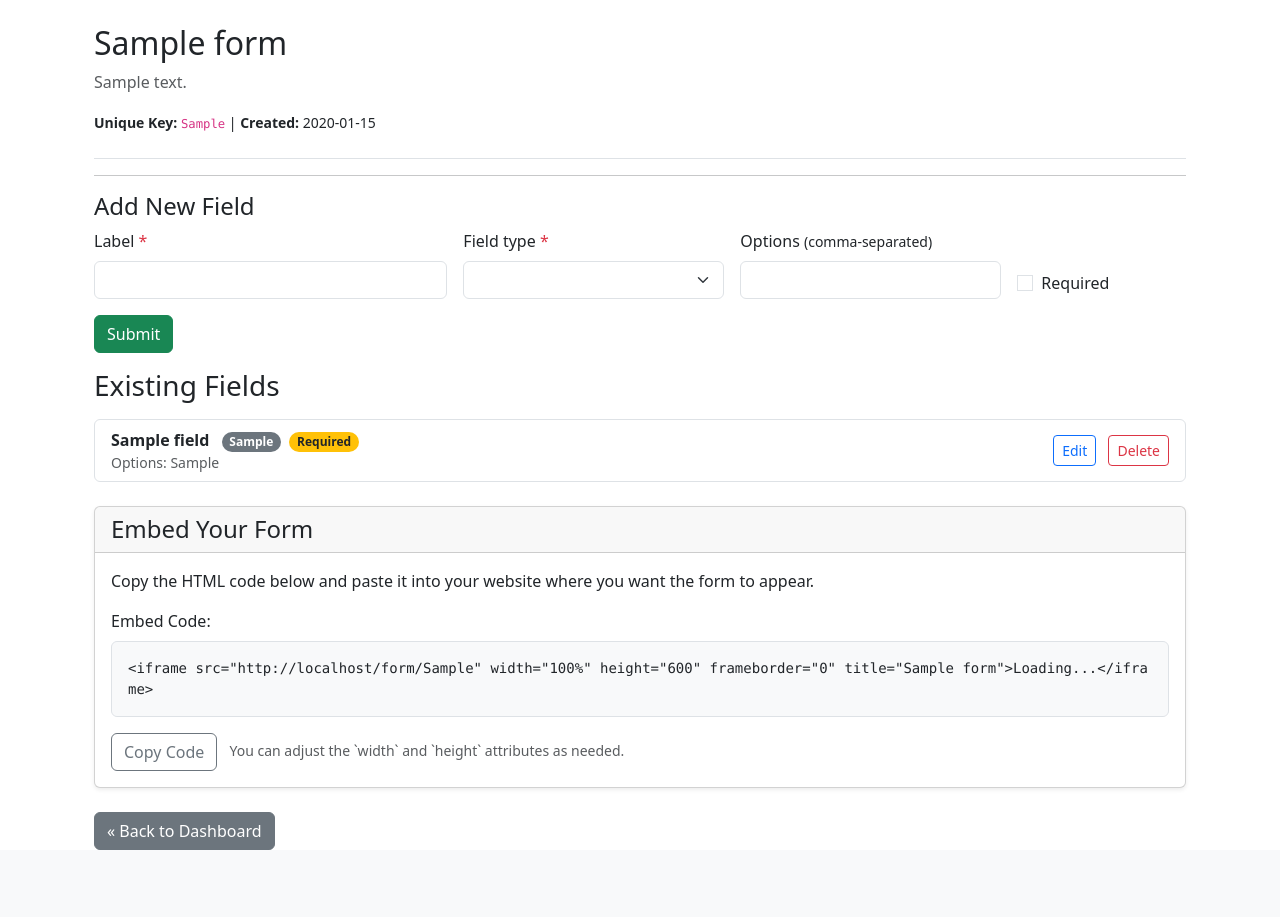
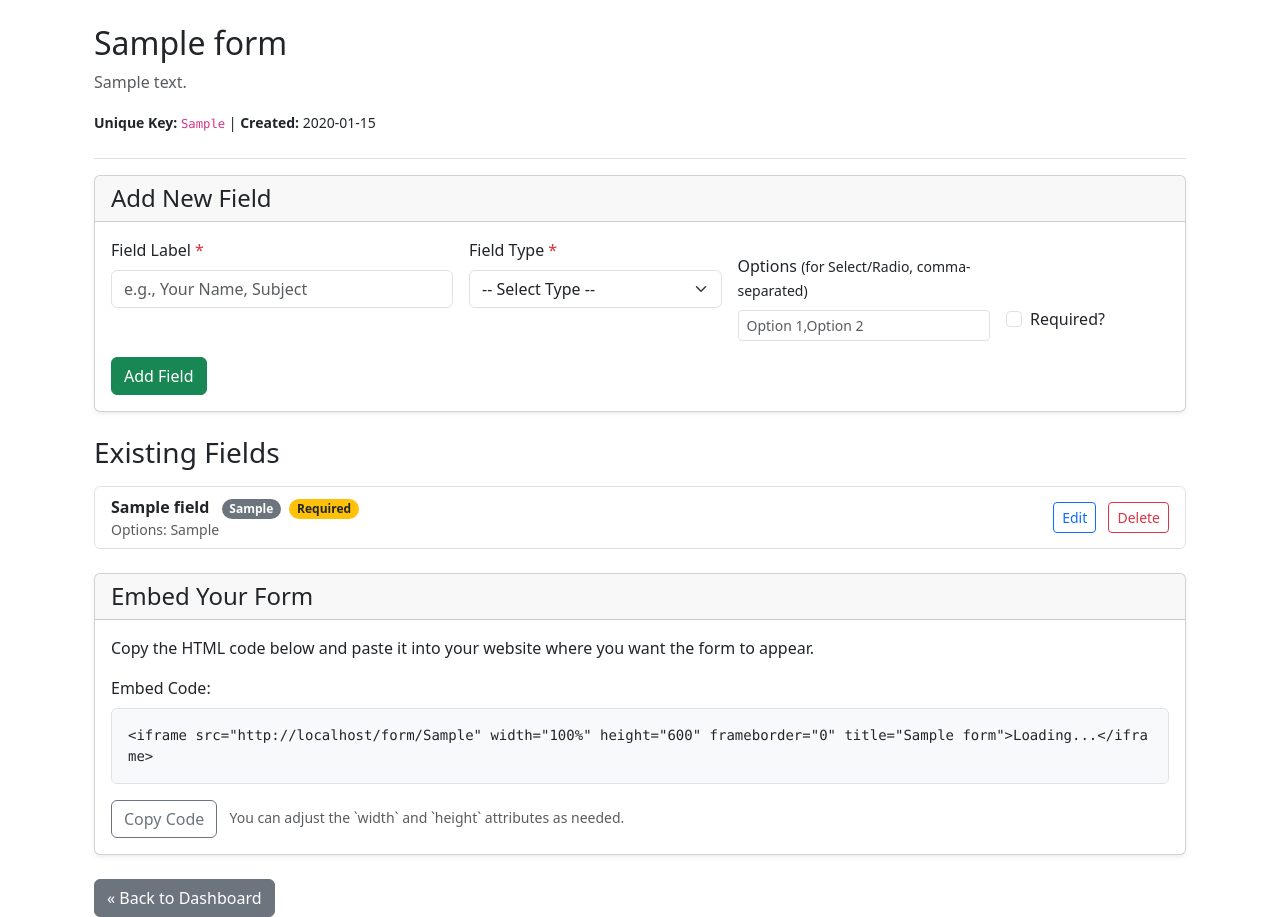
Before and after one commit to SirPelzy/form-generator-app, a Flask app: template templates/edit_form.html in a window 1280 px wide. Shown: the part 56-973 px from the top of the page. Before the commit the page ends 906 px from the top, so only its background shows below. Run offline with Flask 3, Linux system fonts and the light colour scheme; tables that the repository leaves empty hold one stand-in row (values such as "Sample post"); the template is opened without the code that fills it: values that come from a table or form of the project are taken from there, most other values are stand-ins (such as "Sample title", 1, 10 or a date in 2020); form fields are guessed from the names that the template uses; some libraries are stand-ins or nearby versions.

Commit message:
Update edit_form.html

```diff
--- a/templates/edit_form.html
+++ b/templates/edit_form.html
@@ -15,65 +15,45 @@
     {# Display Flash Messages (handled by layout.html now) #}
 
     {# --- Add New Field Form --- #}
-    <hr>
-<h4>Add New Field</h4>
-<form method="POST" action="{{ url_for('edit_form', form_id=form_data.id) }}" novalidate>
-    {{ add_field_form.hidden_tag() }} {# Includes CSRF token #}
-
-    <div class="row g-3 mb-3 align-items-end"> {# Example layout row #}
-        {# Label Field #}
+    <div class="card mb-4 shadow-sm">
+        <div class="card-header">
+            <h4 class="my-0 fw-normal">Add New Field</h4>
+        </div>
+        <div class="card-body">
+            <form method="POST" action="{{ url_for('edit_form', form_id=form.id) }}">
+                {# If using WTForms later, add hidden_tag() #}
+                <div class="row g-3">
                     <div class="col-md-4">
-            {{ add_field_form.label.label(class="form-label") }} <span class="text-danger">*</span>
-            {{ add_field_form.label(class="form-control" + (" is-invalid" if add_field_form.label.errors else "")) }}
-            {% if add_field_form.label.errors %}
-                <div class="invalid-feedback">
-                    {% for error in add_field_form.label.errors %}{{ error }}{% endfor %}
+                        <label for="field_label" class="form-label">Field Label <span class="text-danger">*</span></label>
+                        <input type="text" class="form-control" id="field_label" name="field_label" required placeholder="e.g., Your Name, Subject">
                     </div>
-            {% endif %}
+                    <div class="col-md-3">
+                        <label for="field_type" class="form-label">Field Type <span class="text-danger">*</span></label>
+                        <select class="form-select" id="field_type" name="field_type" required>
+                            <option value="" selected disabled>-- Select Type --</option>
+                            {% for type in allowed_field_types %}
+                                <option value="{{ type }}">{{ type | capitalize }}</option>
+                            {% endfor %}
+                        </select>
                     </div>
-
-        {# Field Type Select #}
-        <div class="col-md-3">
-            {{ add_field_form.field_type.label(class="form-label") }} <span class="text-danger">*</span>
-            {{ add_field_form.field_type(class="form-select" + (" is-invalid" if add_field_form.field_type.errors else "")) }}
-             {% if add_field_form.field_type.errors %}
-                <div class="invalid-feedback">
-                    {% for error in add_field_form.field_type.errors %}{{ error }}{% endfor %}
+                    <div class="col-md-3 align-self-center pt-3">
+                        {# Options field - basic for now, show only for relevant types (JS needed for dynamic show/hide) #}
+                        <label for="field_options" class="form-label">Options <small>(for Select/Radio, comma-separated)</small></label>
+                        <input type="text" class="form-control form-control-sm" id="field_options" name="field_options" placeholder="Option 1,Option 2">
                     </div>
-            {% endif %}
-       </div>
-
-        {# Options Field #}
-        <div class="col-md-3">
-             {{ add_field_form.options.label(class="form-label") }} <small>(comma-separated)</small>
-             {{ add_field_form.options(class="form-control" + (" is-invalid" if add_field_form.options.errors else "")) }}
-              {% if add_field_form.options.errors %}
-                <div class="invalid-feedback">
-                    {% for error in add_field_form.options.errors %}{{ error }}{% endfor %}
-                </div>
-            {% endif %}
-        </div>
-
-        {# Required Checkbox #}
-         <div class="col-md-auto">
-            <div class="form-check mb-1"> {# Adjust alignment/margin as needed #}
-                {{ add_field_form.required(class="form-check-input" + (" is-invalid" if add_field_form.required.errors else "")) }}
-                {{ add_field_form.required.label(class="form-check-label") }}
-                 {% if add_field_form.required.errors %}
-                    {# Checkboxes don't have standard invalid-feedback display well #}
-                     <small class="text-danger d-block">
-                        {% for error in add_field_form.required.errors %}{{ error }}{% endfor %}
-                     </small>
-                {% endif %}
+                    <div class="col-md-2 align-self-end pb-2">
+                        <div class="form-check">
+                            <input class="form-check-input" type="checkbox" id="field_required" name="field_required" value="true">
+                            <label class="form-check-label" for="field_required">
+                                Required?
+                            </label>
                         </div>
                     </div>
-
-        {# Submit Button #}
-        <div class="col-md-auto">
-            {{ add_field_form.submit(class="btn btn-success") }}
                 </div>
-    </div> {# End row #}
+                <button type="submit" class="btn btn-success mt-3">Add Field</button>
             </form>
+        </div>
+    </div>
 
 
     {# --- List Existing Fields --- #}
```
Lines whose indentation alone changed are shown as unchanged.
